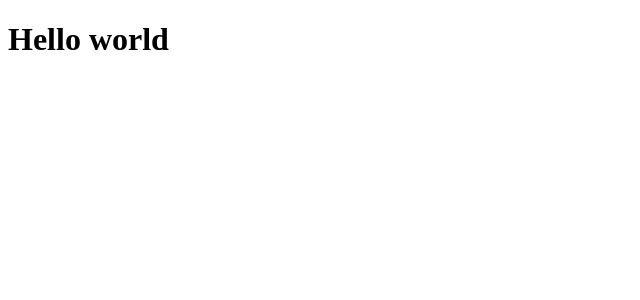
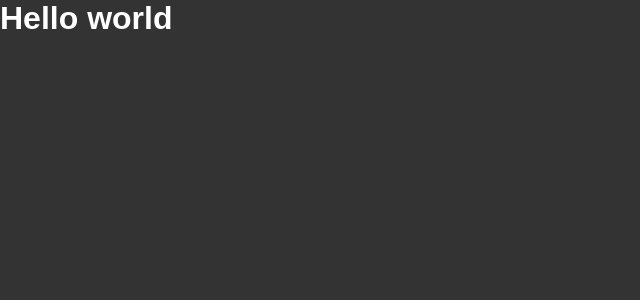
Before and after one commit to sammarxz/01-github-explorer-rocketseat, a React app: page / in a window 1280 px wide. Shown: the top 300 px of the page, without its empty margins (0-640 px from the left). Built offline with nearby package versions, Linux system fonts and the light colour scheme.

Commit message:
Configure webpack to work with css

```diff
--- a/package.json
+++ b/package.json
@@ -19,7 +19,9 @@
     "@babel/preset-react": "^7.12.13",
     "babel-loader": "^8.2.2",
     "cross-env": "^7.0.3",
+    "css-loader": "^5.1.2",
     "html-webpack-plugin": "^5.3.1",
+    "style-loader": "^2.0.0",
     "webpack": "^5.24.4",
     "webpack-cli": "^4.5.0",
     "webpack-dev-server": "^3.11.2"
--- a/src/index.jsx
+++ b/src/index.jsx
@@ -1,5 +1,7 @@
 import { render } from 'react-dom'
 import { App } from './App'
+
+import './styles/global.css';
 
 render(
   <App />,
--- /dev/null
+++ b/src/styles/global.css
@@ -0,0 +1,11 @@
+* {
+  margin: 0;
+  padding: 0;
+  box-sizing: border-box;
+}
+
+body {
+  font-family: sans-serif;
+  background-color: #333;
+  color: #fff;
+}
--- a/webpack.config.js
+++ b/webpack.config.js
@@ -29,6 +29,11 @@
         test: /\.jsx$/,
         exclude: /node_modules/,
         use: 'babel-loader',
+      },
+      {
+        test: /\.css$/,
+        exclude: /node_modules/,
+        use: ['style-loader', 'css-loader'],
       }
     ],
   },
```
Also changed, not shown: 2 other files (tests, documents, lock files or other folders).
